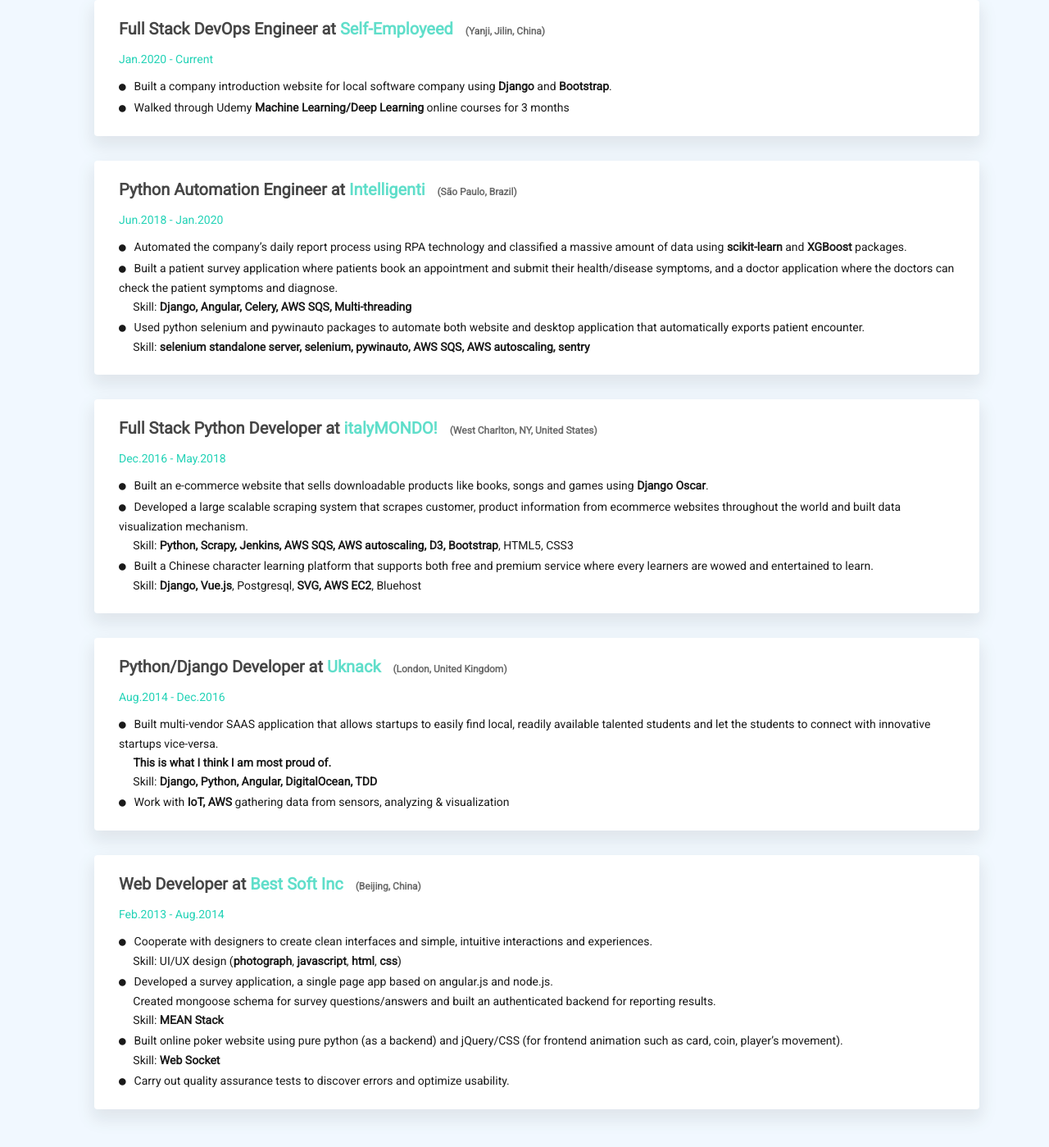
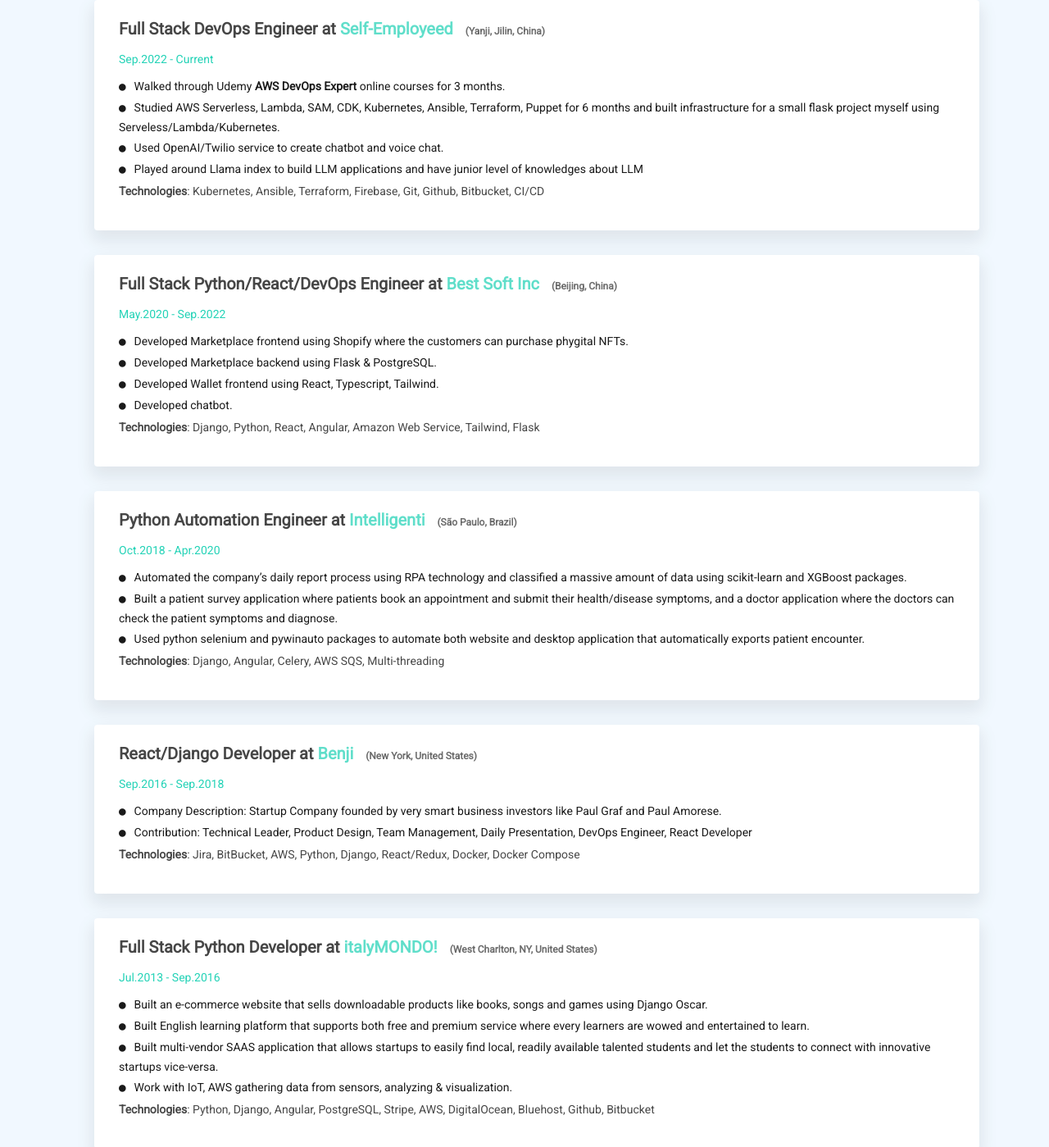
Before and after one commit to devrockstar928/devrockstar928.github.io, a plain HTML site: page index.html in a window 1280 px wide. Shown: the part 3934-5333 px from the top of the page at 82% size. Drawn offline with Linux system fonts and the light colour scheme; some packages are replaced by stand-ins of ours; animation ran at ten frames a second.

Commit message:
update work experience

```diff
--- a/index.html
+++ b/index.html
@@ -547,65 +547,55 @@
                             <div class="mh-experience-deatils">
 								<div class="mh-work-item dark-bg wow fadeInUp" data-wow-duration="0.8s" data-wow-delay="0.4s">
                                     <h4>Full Stack DevOps Engineer at <a href="">Self-Employeed</a>&nbsp;&nbsp;&nbsp;<span>(Yanji, Jilin, China)</span></h4>
-                                    <div class="mh-eduyear">Jan.2020 - Current</div>
+                                    <div class="mh-eduyear">Sep.2022 - Current</div>
                                     <ul class="work-responsibility">
-                                        <li><i class="fa fa-circle"></i>Built a company introduction website for local software company using <strong>Django</strong> and <strong>Bootstrap</strong>.</li>
-                                        <li><i class="fa fa-circle"></i>Walked through Udemy <strong>Machine Learning/Deep Learning</strong> online courses for 3 months</li>
+                                        <li><i class="fa fa-circle"></i>Walked through Udemy <strong>AWS DevOps Expert</strong> online courses for 3 months.</li>
+                                        <li><i class="fa fa-circle"></i>Studied AWS Serverless, Lambda, SAM, CDK, Kubernetes, Ansible, Terraform, Puppet for 6 months and built infrastructure for a small flask project myself using Serveless/Lambda/Kubernetes.</li>
+                                        <li><i class="fa fa-circle"></i>Used OpenAI/Twilio service to create chatbot and voice chat.</li>
+                                        <li><i class="fa fa-circle"></i>Played around Llama index to build LLM applications and have junior level of knowledges about LLM</li>
                                     </ul>
+                                    <p><strong>Technologies</strong>: Kubernetes, Ansible, Terraform, Firebase, Git, Github, Bitbucket, CI/CD</p>
                                 </div>
                                 <div class="mh-work-item dark-bg wow fadeInUp" data-wow-duration="0.8s" data-wow-delay="0.4s">
-                                    <h4>Python Automation Engineer at <a href="">Intelligenti</a>&nbsp;&nbsp;&nbsp;<span>(São Paulo, Brazil)</span></h4>
-                                    <div class="mh-eduyear">Jun.2018 - Jan.2020</div>
+                                    <h4>Full Stack Python/React/DevOps Engineer at <a href="">Best Soft Inc</a>&nbsp;&nbsp;&nbsp;<span>(Beijing, China)</span></h4>
+                                    <div class="mh-eduyear">May.2020 - Sep.2022</div>
                                     <ul class="work-responsibility">
-                                        <li><i class="fa fa-circle"></i>Automated the company’s daily report process using RPA technology and classified a massive amount of data using <strong>scikit-learn</strong> and <strong>XGBoost</strong> packages.</li>
-                                        <li><i class="fa fa-circle"></i>Built a patient survey application where patients book an appointment and submit their health/disease symptoms, and a doctor application where the doctors can check the patient symptoms and diagnose.<br/>
-                                            &nbsp;&nbsp;&nbsp;&nbsp;&nbsp;Skill: <strong>Django, Angular, Celery, AWS SQS, Multi-threading</strong>
-                                        </li>
-                                        <li><i class="fa fa-circle"></i>Used python selenium and pywinauto packages to automate both website and desktop application that automatically exports patient encounter.<br/>
-                                            &nbsp;&nbsp;&nbsp;&nbsp;&nbsp;Skill: <strong>selenium standalone server, selenium, pywinauto, AWS SQS, AWS autoscaling, sentry</strong>
-                                        </li>
+                                        <li><i class="fa fa-circle"></i>Developed Marketplace frontend using Shopify where the customers can purchase phygital NFTs.</li>
+                                        <li><i class="fa fa-circle"></i>Developed Marketplace backend using Flask & PostgreSQL.</li>
+                                        <li><i class="fa fa-circle"></i>Developed Wallet frontend using React, Typescript, Tailwind.</li>
+                                        <li><i class="fa fa-circle"></i>Developed chatbot.</li>
                                     </ul>
+                                    <p><strong>Technologies</strong>: Django, Python, React, Angular, Amazon Web Service, Tailwind, Flask</p>
                                 </div>
                                 <div class="mh-work-item dark-bg wow fadeInUp" data-wow-duration="0.8s" data-wow-delay="0.7s">
-                                    <h4>Full Stack Python Developer at  <a href="">italyMONDO!</a>&nbsp;&nbsp;&nbsp;<span>(West Charlton, NY, United States)</span></h4>
-                                    <div class="mh-eduyear">Dec.2016 - May.2018</div>
+                                    <h4>Python Automation Engineer at  <a href="">Intelligenti</a>&nbsp;&nbsp;&nbsp;<span>(São Paulo, Brazil)</span></h4>
+                                    <div class="mh-eduyear">Oct.2018 - Apr.2020</div>
                                     <ul class="work-responsibility">
-                                        <li><i class="fa fa-circle"></i>Built an e-commerce website that sells downloadable products like books, songs and games using <strong>Django Oscar</strong>.</li>
-                                        <li><i class="fa fa-circle"></i>Developed a large scalable scraping system that scrapes customer, product information from ecommerce websites throughout the world and built data visualization mechanism.<br/>
-                                            &nbsp;&nbsp;&nbsp;&nbsp;&nbsp;Skill: <strong>Python, Scrapy, Jenkins, AWS SQS, AWS autoscaling, D3, Bootstrap</strong>, HTML5, CSS3
-                                        </li>
-                                        <li><i class="fa fa-circle"></i>Built a Chinese character learning platform that supports both free and premium service where every learners are wowed and entertained to learn.<br/>
-                                            &nbsp;&nbsp;&nbsp;&nbsp;&nbsp;Skill: <strong>Django, Vue.js</strong>, Postgresql, <strong>SVG, AWS EC2</strong>, Bluehost
-                                        </li>
+                                        <li><i class="fa fa-circle"></i>Automated the company’s daily report process using RPA technology and classified a massive amount of data using scikit-learn and XGBoost packages.</li>
+                                        <li><i class="fa fa-circle"></i>Built a patient survey application where patients book an appointment and submit their health/disease symptoms, and a doctor application where the doctors can check the patient symptoms and diagnose.</li>
+                                        <li><i class="fa fa-circle"></i>Used python selenium and pywinauto packages to automate both website and desktop application that automatically exports patient encounter.</li>
                                     </ul>
+                                    <p><strong>Technologies</strong>: Django, Angular, Celery, AWS SQS, Multi-threading</p>
                                 </div>
                                 <div class="mh-work-item dark-bg wow fadeInUp" data-wow-duration="0.8s" data-wow-delay="0.6s">
-                                    <h4>Python/Django Developer at <a href="">Uknack</a>&nbsp;&nbsp;&nbsp;<span>(London, United Kingdom)</span></h4>
-                                    <div class="mh-eduyear">Aug.2014 - Dec.2016</div>
+                                    <h4>React/Django Developer at <a href="">Benji</a>&nbsp;&nbsp;&nbsp;<span>(New York, United States)</span></h4>
+                                    <div class="mh-eduyear">Sep.2016 - Sep.2018</div>
                                     <ul class="work-responsibility">
-                                        <li><i class="fa fa-circle"></i>Built multi-vendor SAAS application that allows startups to easily find local, readily available talented students and let the students to connect with innovative startups vice-versa.<br/>
-                                            &nbsp;&nbsp;&nbsp;&nbsp;&nbsp;<strong>This is what I think I am most proud of.</strong><br/>
-                                            &nbsp;&nbsp;&nbsp;&nbsp;&nbsp;Skill: <strong>Django, Python, Angular, DigitalOcean, TDD</strong>
-                                        </li>
-                                        <li><i class="fa fa-circle"></i>Work with <strong>IoT, AWS</strong> gathering data from sensors, analyzing & visualization</li>
+                                        <li><i class="fa fa-circle"></i>Company Description: Startup Company founded by very smart business investors like Paul Graf and Paul Amorese.</li>
+                                        <li><i class="fa fa-circle"></i>Contribution: Technical Leader, Product Design, Team Management, Daily Presentation, DevOps Engineer, React Developer</li>
                                     </ul>
+                                    <p><strong>Technologies</strong>: Jira, BitBucket, AWS, Python, Django, React/Redux, Docker, Docker Compose</p>
                                 </div>
                                 <div class="mh-work-item dark-bg wow fadeInUp" data-wow-duration="0.8s" data-wow-delay="0.4s">
-                                    <h4>Web Developer at <a href="">Best Soft Inc</a>&nbsp;&nbsp;&nbsp;<span>(Beijing, China)</span></h4>
-                                    <div class="mh-eduyear">Feb.2013 - Aug.2014</div>
+                                    <h4>Full Stack Python Developer at <a href="">italyMONDO!</a>&nbsp;&nbsp;&nbsp;<span>(West Charlton, NY, United States)</span></h4>
+                                    <div class="mh-eduyear">Jul.2013 - Sep.2016</div>
                                     <ul class="work-responsibility">
-                                        <li><i class="fa fa-circle"></i>Cooperate with designers to create clean interfaces and simple, intuitive interactions and experiences.<br/>
-                                            &nbsp;&nbsp;&nbsp;&nbsp;&nbsp;Skill: UI/UX design (<strong>photograph</strong>, <strong>javascript</strong>, <strong>html</strong>, <strong>css</strong>)
-                                        </li>
-                                        <li><i class="fa fa-circle"></i>Developed a survey application, a single page app based on angular.js and node.js.<br/>
-                                            &nbsp;&nbsp;&nbsp;&nbsp;&nbsp;Created mongoose schema for survey questions/answers and built an authenticated backend for reporting results.<br/>
-                                            &nbsp;&nbsp;&nbsp;&nbsp;&nbsp;Skill: <strong>MEAN Stack</strong>
-                                        </li>
-                                        <li><i class="fa fa-circle"></i>Built online poker website using pure python (as a backend) and jQuery/CSS (for frontend animation such as card, coin, player’s movement).<br/>
-                                            &nbsp;&nbsp;&nbsp;&nbsp;&nbsp;Skill: <strong>Web Socket</strong>
-                                        </li>
-                                        <li><i class="fa fa-circle"></i>Carry out quality assurance tests to discover errors and optimize usability.</li>
+                                        <li><i class="fa fa-circle"></i>Built an e-commerce website that sells downloadable products like books, songs and games using Django Oscar.</li>
+                                        <li><i class="fa fa-circle"></i>Built English learning platform that supports both free and premium service where every learners are wowed and entertained to learn.</li>
+                                        <li><i class="fa fa-circle"></i>Built multi-vendor SAAS application that allows startups to easily find local, readily available talented students and let the students to connect with innovative startups vice-versa.</li>
+                                        <li><i class="fa fa-circle"></i>Work with IoT, AWS gathering data from sensors, analyzing & visualization.</li>
                                     </ul>
+                                    <p><strong>Technologies</strong>: Python, Django, Angular, PostgreSQL, Stripe, AWS, DigitalOcean, Bluehost, Github, Bitbucket</p>
                                 </div>
                             </div>
                         </div>
```
